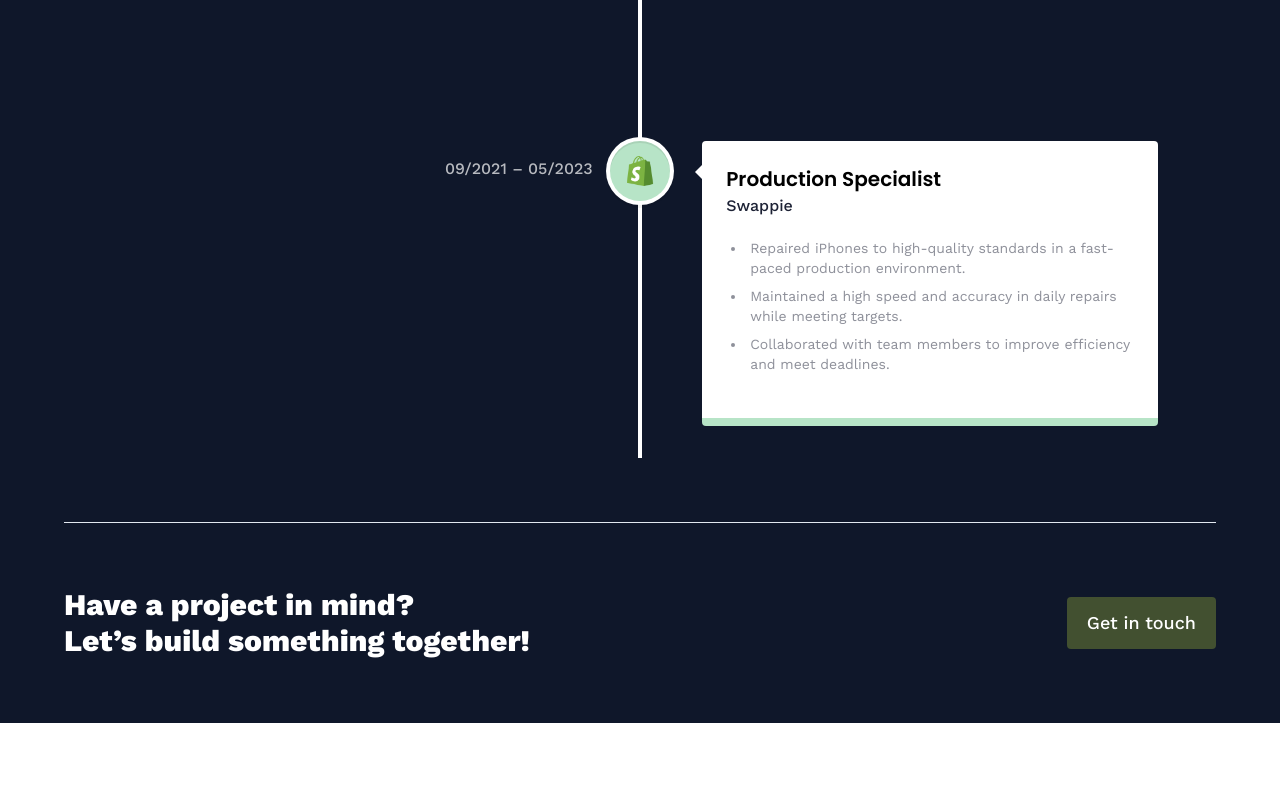
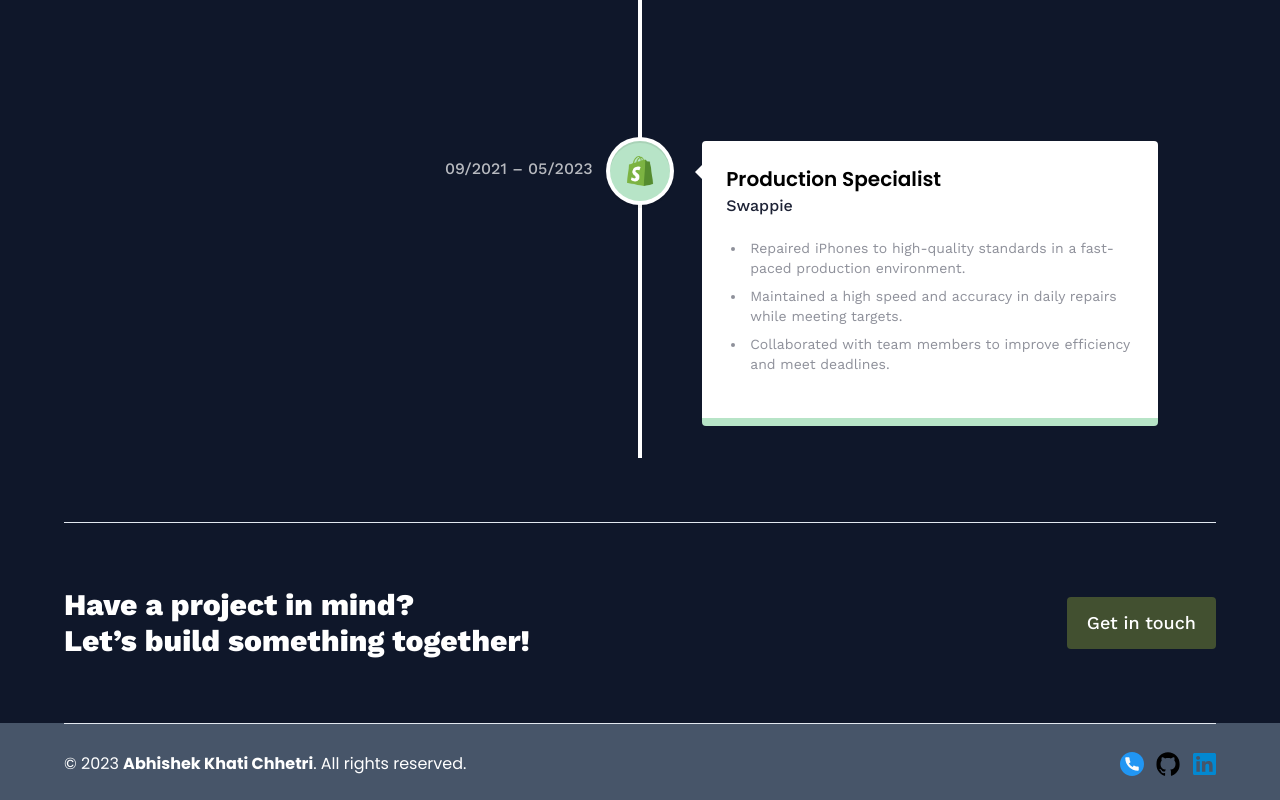
Before and after one commit to abhichhetri09/portfolio, a React (Vite) app: page /about in a window 1280 px wide. Shown: the part 1105-1905 px from the top of the page. Before the commit the page ends 1828 px from the top, so only its background shows below. Built offline with nearby package versions, Linux system fonts and the light colour scheme.

Commit message:
Add Footer component, update social links, and clean up unused imports

```diff
--- a/src/App.jsx
+++ b/src/App.jsx
@@ -3,6 +3,7 @@ import { Route, BrowserRouter as Router, Routes } from "react-router-dom";
 import { Navbar } from "../src/components/Navbar";
 import { About, Contact, Home, Projects } from "./pages";
 import { ToastContainer } from "react-toastify";
+import { Footer } from "./components/Footer";
 
 const App = () => {
   return (
@@ -21,6 +22,7 @@ const App = () => {
                   <Route path="/projects" element={<Projects />} />
                   <Route path="/contact" element={<Contact />} />
                 </Routes>
+                <Footer />
               </>
             }
           />
--- a/src/components/CTA.jsx
+++ b/src/components/CTA.jsx
@@ -1,4 +1,3 @@
-import { Link } from "react-router-dom";
 import { Button } from "./Button";
 import { useNavigate } from "react-router-dom";
 
--- /dev/null
+++ b/src/components/Footer.jsx
@@ -0,0 +1,31 @@
+import { Link } from "react-router-dom";
+
+import { socialLinks } from "../constants";
+
+const Footer = () => {
+  return (
+    <footer className="footer font-poppins bg-slate-600">
+      <hr className="border-slate-200" />
+
+      <div className="footer-container ">
+        <p className="text-white text-center">
+          © 2023 <strong>Abhishek Khati Chhetri</strong>. All rights reserved.
+        </p>
+
+        <div className="flex gap-3 justify-center items-center">
+          {socialLinks.map((link) => (
+            <Link key={link.name} to={link.link} target="_blank">
+              <img
+                src={link.iconUrl}
+                alt={link.name}
+                className="w-6 h-6 object-contain"
+              />
+            </Link>
+          ))}
+        </div>
+      </div>
+    </footer>
+  );
+};
+
+export { Footer };
--- a/src/components/InfoBox.jsx
+++ b/src/components/InfoBox.jsx
@@ -1,5 +1,4 @@
-import { Link, useNavigate } from "react-router-dom";
-import { Button } from "./Button";
+import { Link } from "react-router-dom";
 
 const InfoBox = ({ text, link, btnText }) => {
   return (
--- a/src/components/Navbar.jsx
+++ b/src/components/Navbar.jsx
@@ -1,12 +1,6 @@
 import { NavLink } from "react-router-dom";
-import { logo } from "../assets/images";
 
 const Navbar = () => {
-  const navItems = [
-    { name: "Home", path: "/" },
-    { name: "About", path: "/about" },
-    { name: "Projects", path: "/projects" },
-  ];
   return (
     <header className="header">
       {/* <NavLink
--- a/src/constants/index.js
+++ b/src/constants/index.js
@@ -146,12 +146,12 @@ export const socialLinks = [
   {
     name: "GitHub",
     iconUrl: github,
-    link: "https://github.com/YourGitHubUsername",
+    link: "https://github.com/abhichhetri09",
   },
   {
     name: "LinkedIn",
     iconUrl: linkedin,
-    link: "https://www.linkedin.com/in/YourLinkedInUsername",
+    link: "https://www.linkedin.com/in/abhishek-khati-chhetri-a5b380174/",
   },
 ];
 
--- a/src/index.css
+++ b/src/index.css
@@ -93,7 +93,7 @@ body:has(.card[data-color="green"]:hover) {
   }
 
   .footer {
-    @apply max-w-5xl mx-auto sm:px-16 pb-6 px-8 flex flex-col gap-7;
+    @apply mx-auto sm:px-16 pb-6 px-8 flex flex-col gap-7;
   }
 
   .footer-container {
```
